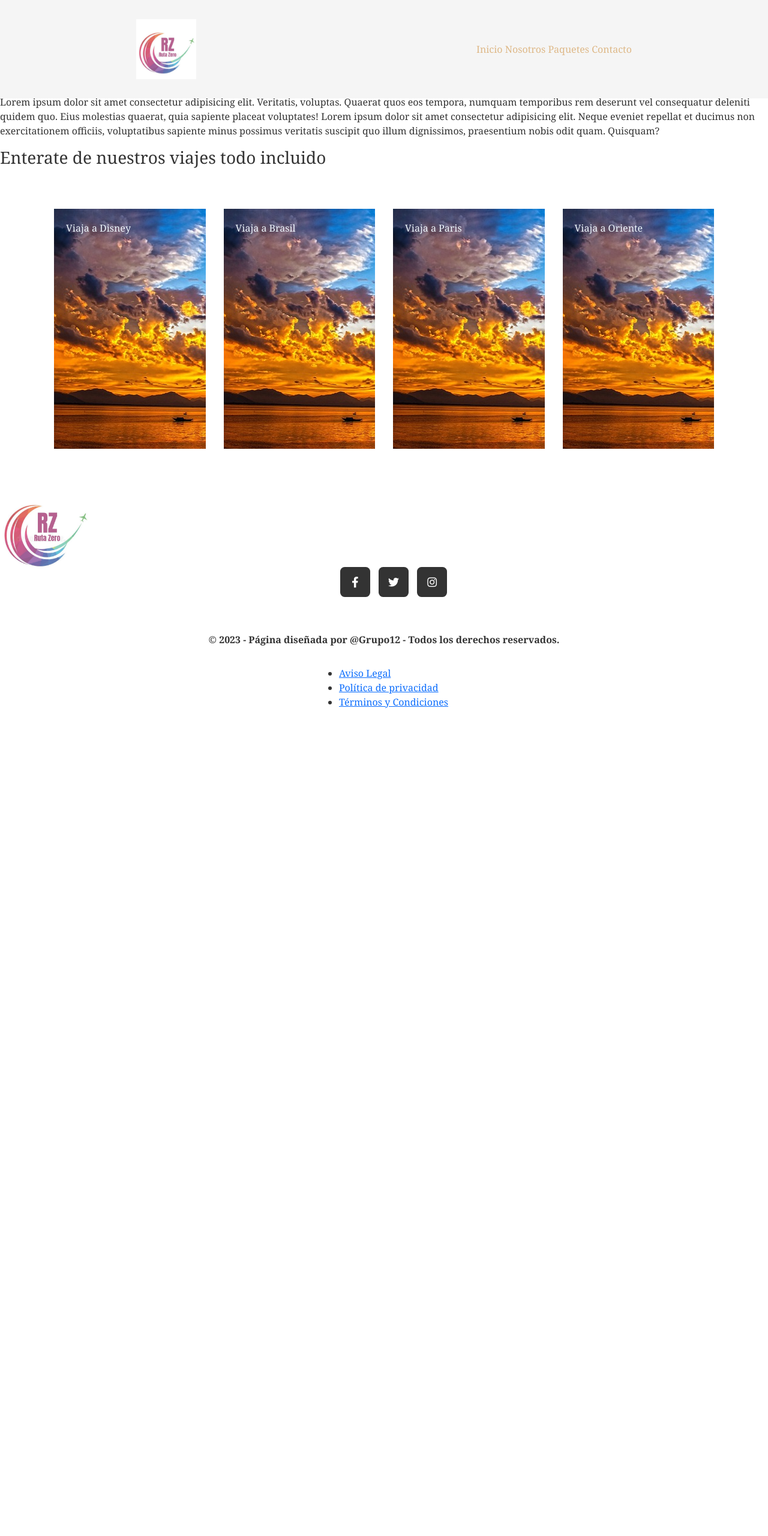
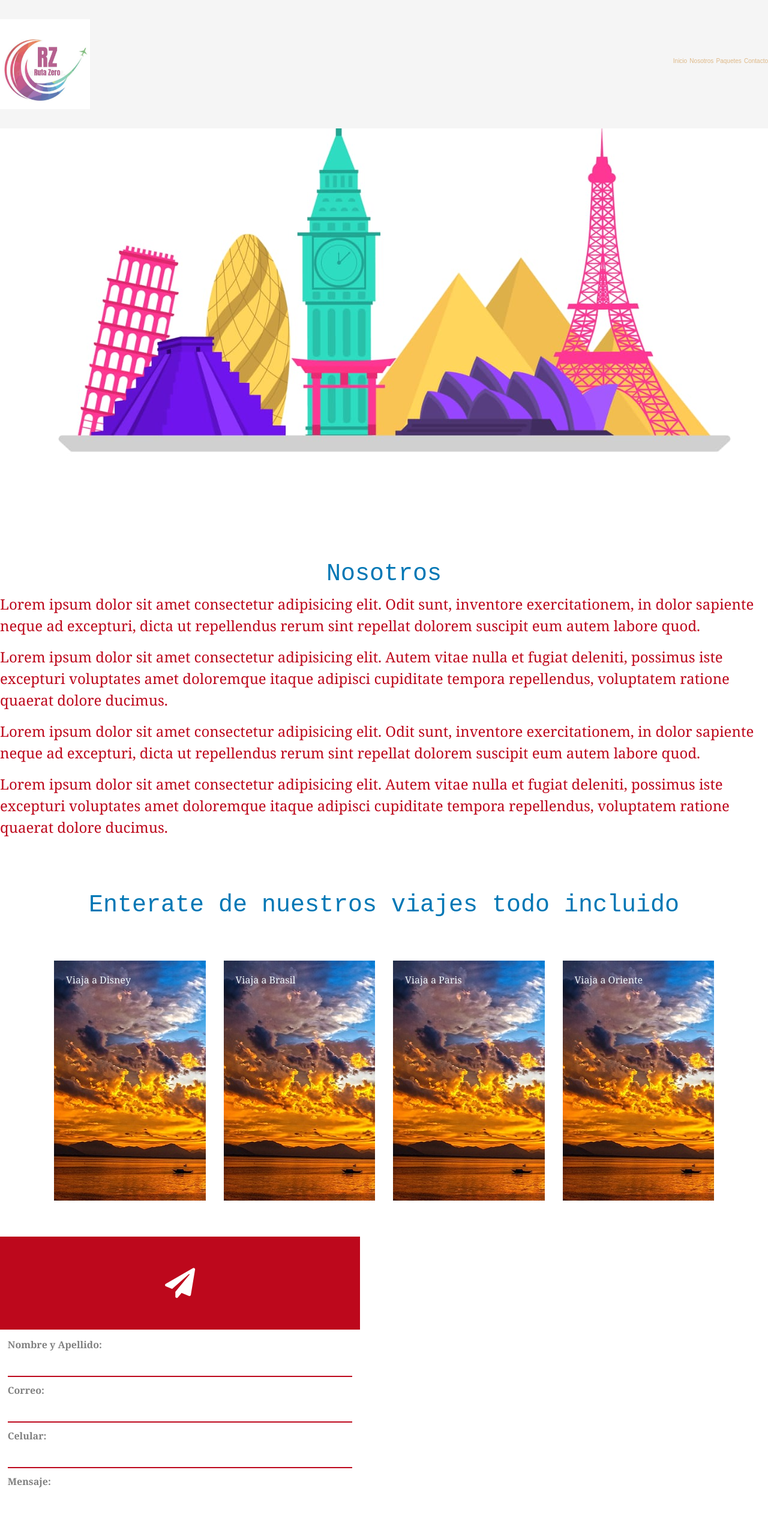
Before and after one commit to JLShepard/TPargprograma, a plain HTML site: page Proyecto Grupal/index.html in a window 1280 px wide. Shown: the top 2560 px of the page at 60% size. Before the commit the page ends 1198 px from the top, so only its background shows below. Drawn offline with nearby package versions, Linux system fonts and the light colour scheme.

Commit message:
formulario de contacto

```diff
--- a/Proyecto Grupal/index.html
+++ b/Proyecto Grupal/index.html
@@ -4,6 +4,7 @@
     <meta charset="UTF-8">
     <meta http-equiv="X-UA-Compatible" content="IE=edge">
     <meta name="viewport" content="width=device-width, initial-scale=1.0">
+    <link rel="stylesheet" href="https://cdnjs.cloudflare.com/ajax/libs/animate.css/4.1.1/animate.min.css">
     <link href="https://cdn.jsdelivr.net/npm/bootstrap@5.0.2/dist/css/bootstrap.min.css" rel="stylesheet" integrity="sha384-EVSTQN3/azprG1Anm3QDgpJLIm9Nao0Yz1ztcQTwFspd3yD65VohhpuuCOmLASjC" crossorigin="anonymous">
     <link rel="stylesheet" href="https://use.fontawesome.com/releases/v5.8.1/css/all.css" integrity="sha384-50oBUHEmvpQ+1lW4y57PTFmhCaXp0ML5d60M1M7uH2+nqUivzIebhndOJK28anvf" crossorigin="anonymous">
     <link rel="stylesheet" href="style.css">
@@ -11,37 +12,35 @@
 </head>
 <body>
     <header class="header">
-        <div class="container logo-nav-container">
-            <div>
-                <img src="./Logo RZ.jpeg" alt="img" class="logo">
+        <div class="logo-nav-container">
+            <div class="logo">
+                <img src="./Logo RZ.jpeg" alt="img" class="logo-alto">
             </div>
-            <nav class="navbar">
+            <div class="navbar">
                 <ul class="menu">
                     <il><a href="#">Inicio</a></il>
                     <il><a href="#nos">Nosotros</a></il>
                     <il><a href="#paq">Paquetes</a></il>
-                    <il><a href="#contact">Contacto</a></il>
+                    <il><a href="#con">Contacto</a></il>
                 </ul>
-            </nav>
+            </div>
         </div>
     </header>
-    <img src="./Top image.jpg" alt="Top Image" class="top-image">
+    <img src="./imgbody.jpeg" alt="Top Image" class="top-image">
     <main class="main">
         <section>
             <div>
-                <h3 id="nos">Nosotros</h3>
-                    <p>Lorem ipsum dolor sit amet consectetur adipisicing elit. Veritatis, voluptas. Quaerat quos eos tempora,
-                numquam temporibus rem deserunt vel consequatur deleniti quidem quo. Eius molestias quaerat, quia
-                sapiente placeat voluptates!
-                Lorem ipsum dolor sit amet consectetur adipisicing elit. Neque eveniet repellat et ducimus non
-                exercitationem officiis, voluptatibus sapiente minus possimus veritatis suscipit quo illum dignissimos,
-                praesentium nobis odit quam. Quisquam?
-                    </p>
+                <h2 class="animate__animated animate__bounce animate__infinite animate__repeat-10" id="nos">Nosotros</h2>
+                    <p class="par-nos">Lorem ipsum dolor sit amet consectetur adipisicing elit. Odit sunt, inventore exercitationem, in dolor sapiente neque ad excepturi, dicta ut repellendus rerum sint repellat dolorem suscipit eum autem labore quod.</p>
+                    <p class="par-nos">Lorem ipsum dolor sit amet consectetur adipisicing elit. Autem vitae nulla et fugiat deleniti, possimus iste excepturi voluptates amet doloremque itaque adipisci cupiditate tempora repellendus, voluptatem ratione quaerat dolore ducimus.</p>
+                    <p class="par-nos">Lorem ipsum dolor sit amet consectetur adipisicing elit. Odit sunt, inventore exercitationem, in dolor sapiente neque ad excepturi, dicta ut repellendus rerum sint repellat dolorem suscipit eum autem labore quod.</p>
+                    <p class="par-nos">Lorem ipsum dolor sit amet consectetur adipisicing elit. Autem vitae nulla et fugiat deleniti, possimus iste excepturi voluptates amet doloremque itaque adipisci cupiditate tempora repellendus, voluptatem ratione quaerat dolore ducimus.</p>
             </div>
         </section>
+        <br><br><br>
         <section>
             <nav>
-                <h3 id="paq">Enterate de nuestros viajes todo incluido</h3>
+                <h3 class="animate__animated animate__tada animate__infinite animate__repeat-30" id="paq">Enterate de nuestros viajes todo incluido</h3>
             <nav>
                 <div class="cajas">
                     <div id="disney">Viaja a Disney</div>
@@ -51,6 +50,29 @@
                 </div>
             </nav>
         </section>
+
+        <div class="formulario" id="con">
+            <header class="form-header">
+                <span>
+                    <i class="fa fa-paper-plane"></i>
+                </span>
+            </header>
+            <form action="" class="form-cont">
+                <label for="nombres">Nombre y Apellido:</label>
+                <input type="text" name="nombres" id="nombres">
+
+                <label for="correo">Correo:</label>
+                <input type="text" name="correo" id="correo">
+
+                <label for="celular">Celular:</label>
+                <input type="text" name="celular" id="celular">
+
+                <label for="mensaje">Mensaje:</label>
+                <textarea name="mensaje" id="mensaje"></textarea>
+                <input type="submit" value="Enviar">
+
+            </form>
+        </div>
     </main>
     <footer class="pie">
         <div class="primera-linea-pie">
@@ -71,9 +93,9 @@
         </div>
         <div class="ultima-linea-pie">
             <ul class="contenedor-final">
-                <li><a href="#">Aviso Legal</a></li>
-                <li><a href="#">Política de privacidad</a></li>
-                <li><a href="#">Términos y Condiciones</a></li>
+                <li class="linea"><a href="#" style="text-decoration:none">Aviso Legal</a></li>
+                <li class="linea"><a href="#" >Política de privacidad</a></li>
+                <li class="linea"><a href="#">Términos y Condiciones</a></li>
             </ul>
         </div>
     </footer>
--- a/Proyecto Grupal/style.css
+++ b/Proyecto Grupal/style.css
@@ -1,43 +1,47 @@
-.container {
-    width: 85%;
-    max-width: 850px;
-    margin: 0 auto;
+/* inicio de header */
+.header {
+    background-color:whitesmoke;
+    color: coral;
+    padding:2rem 0;
+    position:fixed;
+    left:0;
+    top:0;
+    right:0;
+}
+    .header a {
+        color:burlywood;
+        text-decoration: none;
+    }
+
+.logo-nav-container {
+        display: flex;
+        justify-content: space-between;
+        align-items:center;
+    }
+
+.logo-alto {
+    width: 150px;
+    height:150px;
+    align-items: left;
+}
+
+.top-image {
+    width: 100%;
 }
 
 img {
     width: 100px;
 }
 
-/*a {
-    text-decoration: none;
-    color: black;
-}*/
-
 .nave {
     margin-left: 500px;
 }
 
-/*.pie {
-    background-color: whitesmoke;
-    border: 1px solid;
-    padding: 4rem 0;
-    text-align: center ;
-    margin-top: 6rem;
-}*/
-
-/*.box {
-    margin-right: 10px;
-    padding: 20px;
-    height: 350px;
-    border-radius: 3px;
-    background-clip: content-box;
-    background-size: cover;
-    background-position: center;
-}*/
-
 .cajas {
     display: flex;
     flex-direction: row;
+    padding: 60px;
+    margin-left: 30px;
 
 }
 #disney {
@@ -48,11 +52,6 @@
     padding: 20px;
     margin-right: 30px;
 
-}
-
-.cajas {
-    padding: 60px;
-    margin-left: 30px;
 }
 
 #brasil {
@@ -85,36 +84,11 @@
 body {
     font-family: Georgia, 'Times New Roman', Times, serif;
     color: #333
-    /*font-size: 1.2rem;
-    line-height: 1.6em;
-    margin: 0;
-    padding-top: 12rem;*/
-}
-
-.header {
-    background-color:whitesmoke;
-    color: coral;
-    padding: 2rem 0;
-    position:fixed;
-    left:0;
-    top:0;
-    right:0;
-}
-
-    .header a {
-        color:burlywood;
-        text-decoration: none;
     }
 
-.logo-nav-container {
-    display: flex;
-    justify-content: space-between;
-    align-items:center;
-}
-
-h1 {
-    align-self: center;
-    font-size: 1.3em;
+.par-nos {
+    color:#bd081c;
+    font-size: 150%;
 }
 
 .navbar {
@@ -125,21 +99,21 @@
     margin: 0;
 }
 
-.navbar ul {
+.menu ul {
     margin: 0;
     padding: 0;
     list-style: none;
 }
-    .navbar ul li {
+    .menu ul li {
         display: inline-block;
     }
-        .navbar ul li a {
+        .menu ul li a {
             display: block;
             padding: 0.5rem 1rem;
             transition: all 0.4s linear;
             border-radius: 5px;
         }
-            .navbar ul li a:hover {
+            .menu ul li a:hover {
                 background: black;
             }
 
@@ -150,6 +124,79 @@
 .main {
     padding-top: 5rem;
 }
+
+h2, h3 {
+    text-align: center;
+    font-family: 'Courier New', Courier, monospace;
+    font-size: 250%;
+    color:#0077B5
+}
+ /*inicio formulario de contacto*/
+
+.formulario {
+    background-color: #fff;
+    width: 600px;
+    position:initial;
+    top: 25%;
+    left: 25%;
+    align-content: center;
+    box-shadow: 7px 13px 37 rgba(0, 0, 0, .8);
+}
+
+.form-header {
+    width: 100%;
+    background-color: #bd081c;
+    overflow: hidden;
+    color: white;
+}
+span {
+    font-size: 50px;
+    display:block;
+    text-align: center;
+    padding:2.5rem;
+ }
+
+ .form-cont {
+    padding:.8rem;
+    overflow: hidden;
+    color: grey;
+ }
+
+.form-cont label, .form-cont input, .form-cont textarea {
+    display:block;
+    width:100%;
+    margin-bottom: 8px;
+}
+
+.form-cont label {
+    font-weight: 700;
+}
+
+.form-cont input:not([type="submit"]), .form-cont textarea{
+    border:none;
+    border-bottom:2px solid #bd081c;
+    margin-bottom: 10px;
+    font-size: 20px;
+    outline: none;
+    color: black;
+}
+
+.form-cont textarea {
+    min-height: 100px;
+}
+
+input[type="submit"] {
+    padding: 10px;
+    border: none;
+    background-color:#bd081c;
+    color:whitesmoke;
+    font-size: 20px;
+    cursor:pointer;
+}
+
+
+
+
 
 /*inicio el footer*/
 
@@ -212,15 +259,17 @@
     margin-top: 1rem;
 }
 
-.ultima-linea-pie {
+.contenedor-final {
     display: flex;
     flex-flow: row wrap;
     justify-content: space-around;
     padding:0;
     margin:0;
-    list-style: none;
+    list-style-type: none;
 }
-
-.contenedor-final {
-
-}
+ a {
+    text-decoration: none;
+    color:black;
+    font-family: Arial, Helvetica, sans-serif;
+    font-size: 10px;
+ }
```
Also changed, not shown: Proyecto Grupal/imgbody.jpeg (added).
